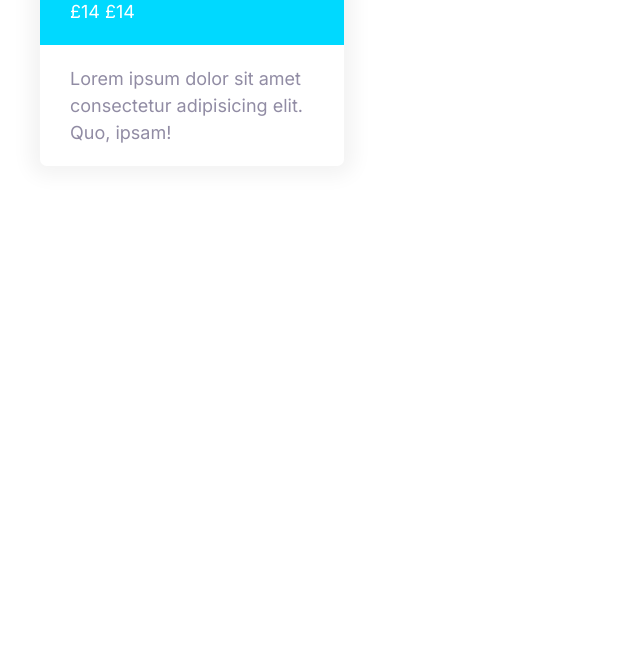
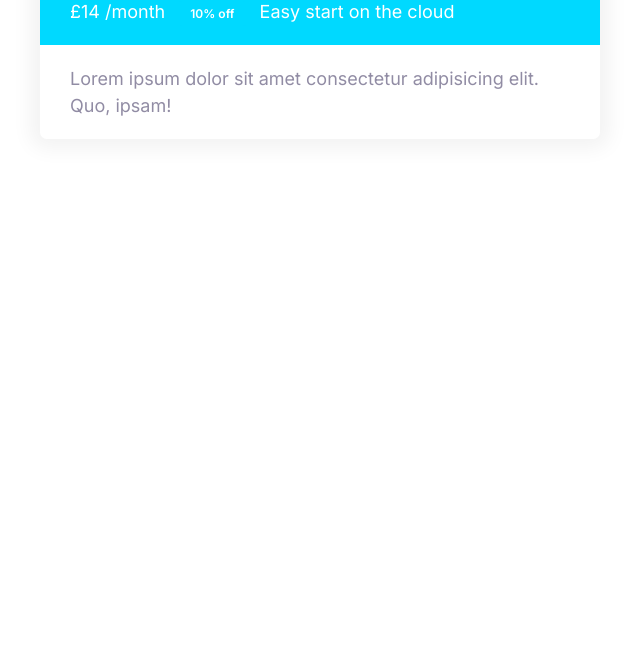
Before and after one commit to KristianPeterZwart/ULTIMATEHTML5CSS3PART3, a plain HTML site: page index.html in a window 1280 px wide. Shown: the part 132-800 px from the top of the page, without its empty margins (0-640 px from the left). Drawn offline with Linux system fonts and the light colour scheme.

Commit message:
Update index.html

```diff
--- a/index.html
+++ b/index.html
@@ -12,14 +12,16 @@
 </head>
 <body>
     <div>
-        <div style="width: 30%; padding: 4rem">
+        <div style="width: 50%; padding: 4rem">
         <div class="plan">
     <div class="card card--secondary">
             <header class="card__header">
                 <h3 class="plan__name">Entry</h3>
                 <span class="plan__price">£14</span>
-                <span class="plan__billing-cycle">£14</span>
-            </header>
+                <span class="plan__billing-cycle">/month</span>
+            <span class="badge badge--secondary badge--small">10% off</span>
+            <span class="plan__description">Easy start on the cloud</span>
+        </header>
             <div class="card__body">
                 Lorem ipsum dolor sit amet consectetur adipisicing elit. Quo, ipsam!
             </div>
```
